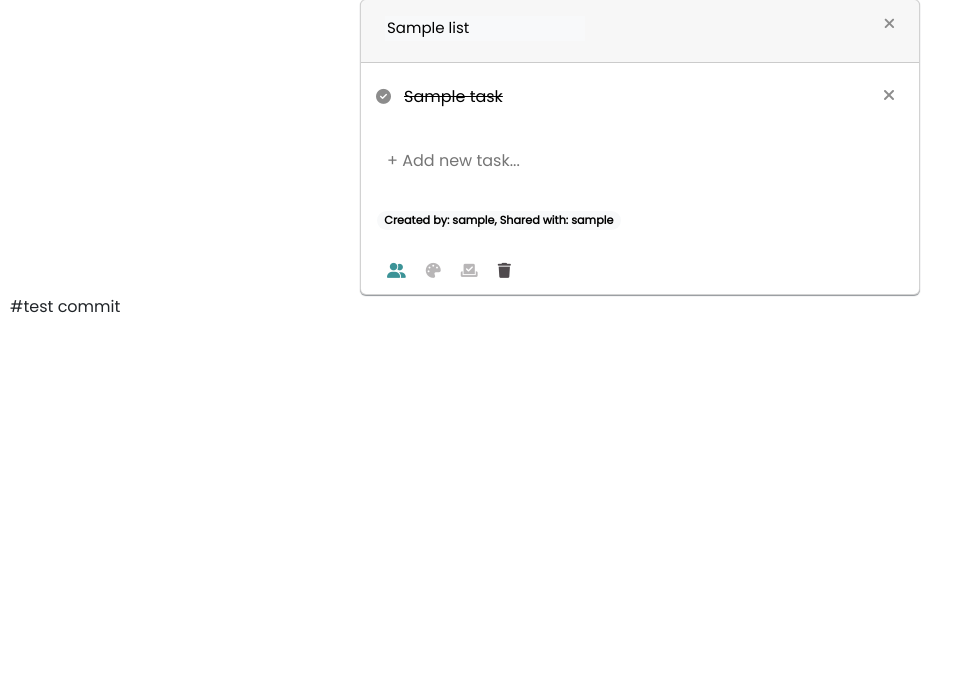
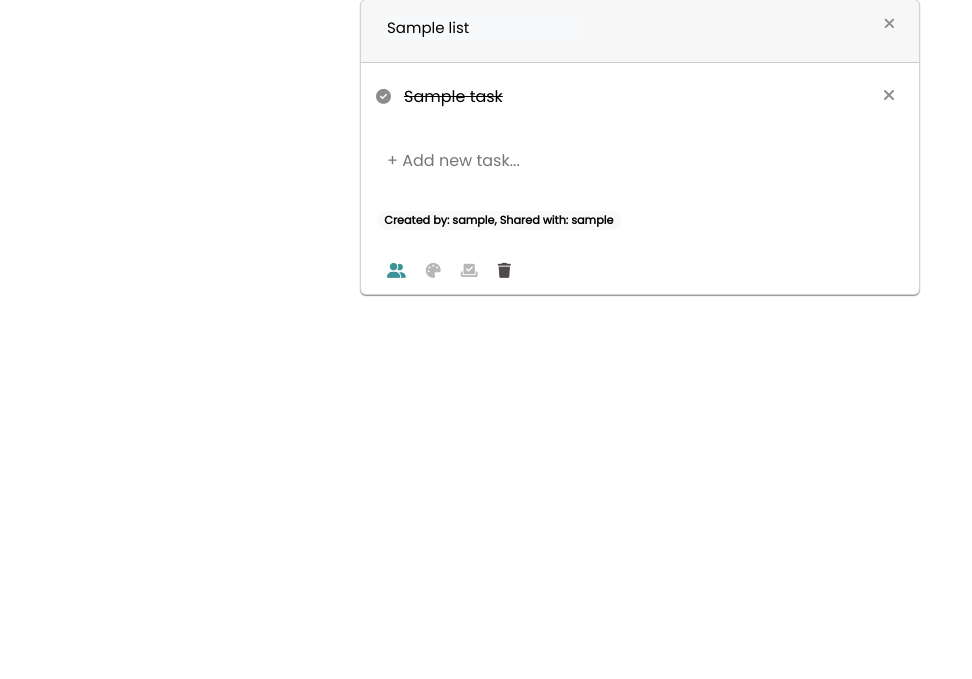
Before and after one commit to JacekHordyj/sharedo, a Django app: page /list/00000000-0000-0000-0000-000000000001 in a window 1280 px wide. Shown: the part 121-800 px from the top of the page, without its empty margins (0-972 px from the left). Run offline with Django 4.2, Linux system fonts and the light colour scheme; a user stored in the database is signed in; tables that the repository leaves empty hold one stand-in row (values such as "Sample post"); some libraries are stand-ins or nearby versions.

Commit message:
Test commit regarding db.sqlite remove text

```diff
--- a/lists/templates/lists/list.html
+++ b/lists/templates/lists/list.html
@@ -88,7 +88,7 @@
     </div>
 </div>
 
-#test commit
+
 <script>
     let tasks_textareas = document.getElementsByClassName('get-striked')
     for(let i = 0;i<tasks_textareas.length;i++) {
```
